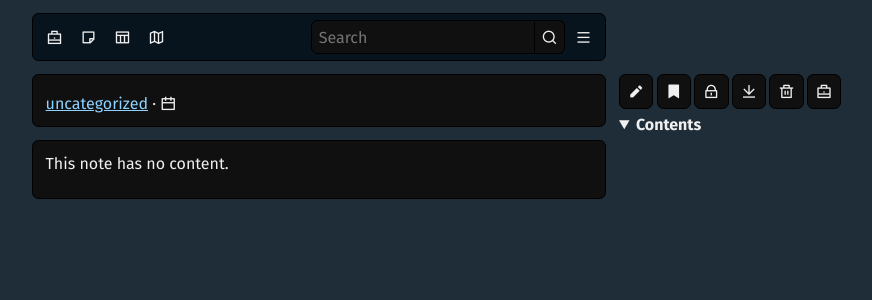
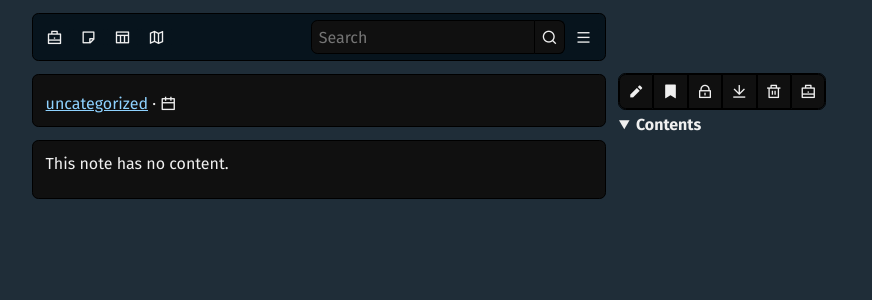
Before and after one commit to ychalier/orgapy, a Django app: template orgapy/templates/orgapy/note.html in a window 1280 px wide. Shown: the top 300 px of the page, without its empty margins (117-989 px from the left). Run offline with Django 3.2, Linux system fonts and the light colour scheme; the template is opened without the code that fills it, so the values that code supplies are empty; some libraries are stand-ins or nearby versions.

Commit message:
improved right column overflow layout

```diff
--- a/orgapy/static/orgapy/css/orgapy.css
+++ b/orgapy/static/orgapy/css/orgapy.css
@@ -405,7 +405,8 @@ dialog h3 {
 .action-buttons {
     display: flex;
     flex-wrap: wrap;
-    gap: .2rem;
+    outline: 1px solid black;
+    border-radius: .4rem;
 }
 
 #rightColumnContainer:not(:has(.project)):not(:has(#toc)) .action-buttons {
@@ -420,13 +421,33 @@ dialog h3 {
     color: #f0f0f0;
     border: 1px solid black;
     padding: .4rem;
-    border-radius: .4rem;
+    border-radius: 0;
     background-color: #101010;
     cursor: pointer;
     transition: .2s ease-in-out;
     width: 34.4px;
     height: 34.4px;
     text-align: center;
+}
+
+.action-button:first-child {
+    border-top-left-radius: .4rem;
+    border-bottom-left-radius: .4rem;
+}
+
+.action-button:last-child {
+    border-top-right-radius: .4rem;
+    border-bottom-right-radius: .4rem;
+}
+
+#rightColumnContainer:not(:has(.project)):not(:has(#toc)) .action-button:first-child {
+    border-bottom-left-radius: 0;
+    border-top-right-radius: .4rem;
+}
+
+#rightColumnContainer:not(:has(.project)):not(:has(#toc)) .action-button:last-child {
+    border-top-right-radius: 0;
+    border-bottom-left-radius: .4rem;
 }
 
 .action-button:hover {
@@ -939,24 +960,18 @@ input:checked+.toggle-slider+.toggle-text {
     margin-top: 0;
 }
 
-#column-right-sticky {
+.rightColumnSticky {
     position: sticky;
     top: .8rem;
     left: 0;
-    margin-right: .8rem;
-    display: flex;
-    flex-direction: column;
+    z-index: 1;
     width: fit-content;
-    gap: .4rem;
 }
 
-#column-right-sticky>* {
-    margin: 0;
-}
 
 #rightColumnContainer {
-    overflow: auto;
-    max-height: 100vh;
+    height: 100%;
+    margin-right: .8rem;
 }
 
 #rightColumnContainer details,
--- a/orgapy/templates/orgapy/layout/skeleton.html
+++ b/orgapy/templates/orgapy/layout/skeleton.html
@@ -89,7 +89,7 @@
             {% block main_content_next %}{% endblock main_content_next %}
         {% endblock center_column %}
         </main>
-        <div id="column-right"><div id="column-right-sticky"><div id="rightColumnContainer">{% block right_column %}{% endblock right_column %}</div></div></div>
+        <div id="column-right"><div id="rightColumnContainer">{% block right_column %}{% endblock right_column %}</div></div>
     </div>
     {% endblock body %}
     <div id="snackbar"></div>
--- a/orgapy/templates/orgapy/note.html
+++ b/orgapy/templates/orgapy/note.html
@@ -56,6 +56,7 @@
 {% endblock main_content %}
 
 {% block right_column %}
+<div class="rightColumnSticky">
     {% if not readonly %}
     <div class="action-buttons">
         <a href="{% url 'orgapy:edit_note' object_id=note.id %}" class="action-button" title="Edit"><i class="ri-pencil-fill"></i></a>
@@ -67,6 +68,7 @@
         <button id="btn-add-project" class="action-button" title="Add project"><i class="ri-briefcase-line"></i></button>
     </div>
     {% endif %}
+</div>
 <details open>
     <summary>Contents</summary>
     <div id="toc"></div>
```
Lines whose indentation alone changed are shown as unchanged.
